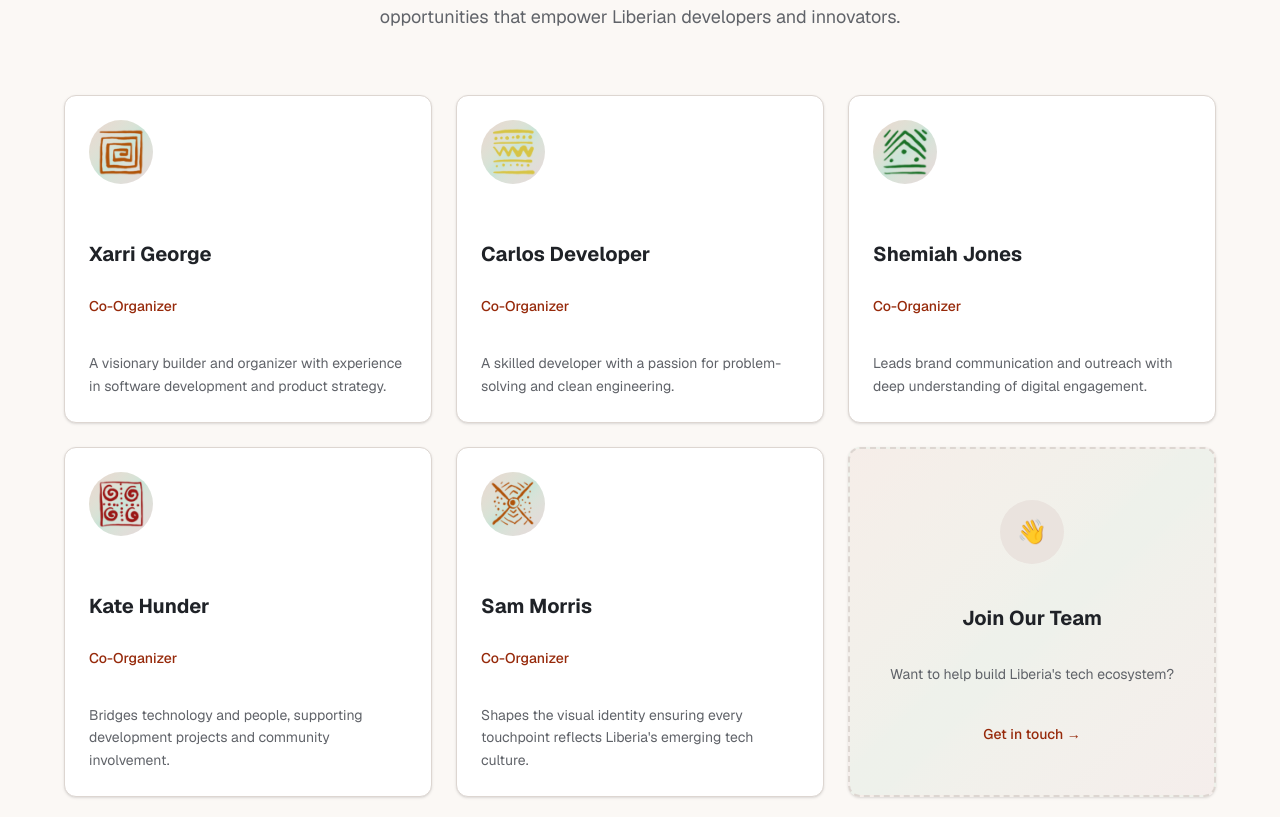
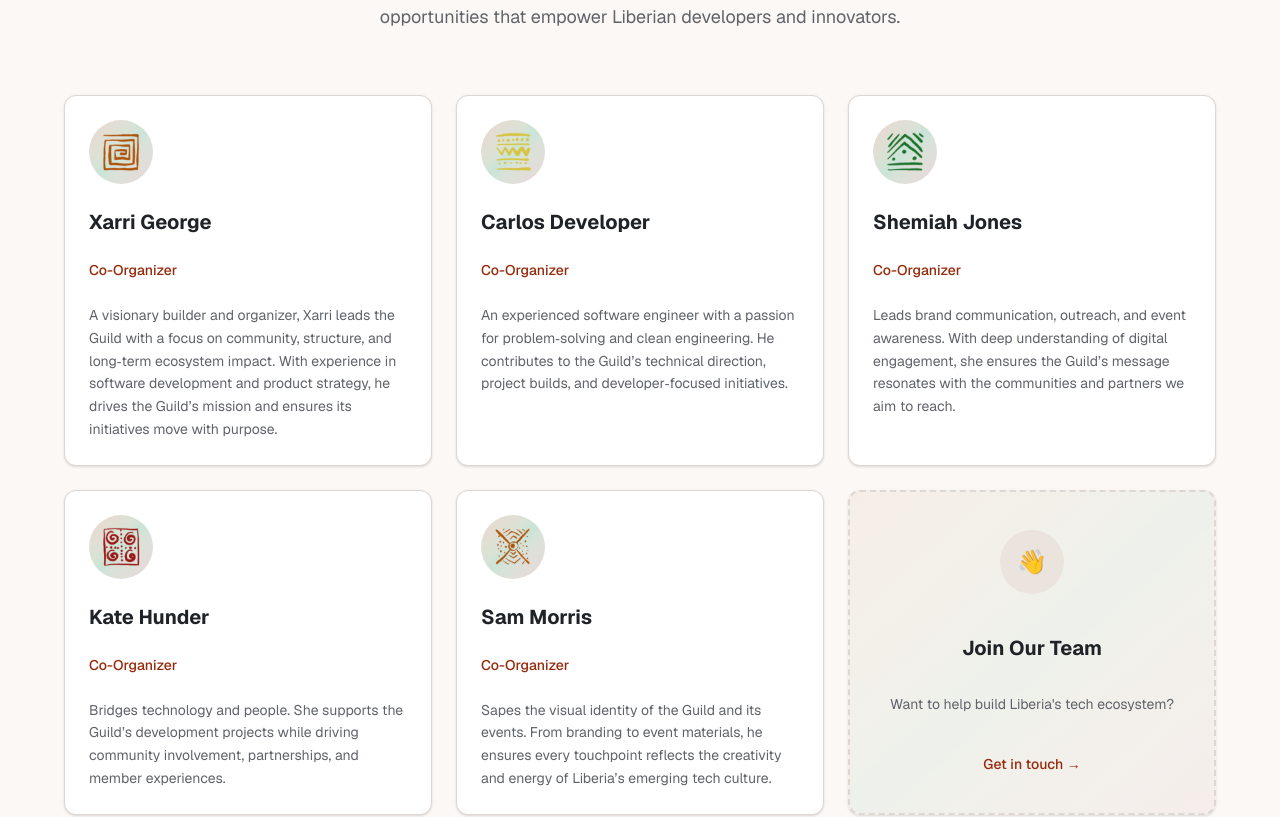
Before and after one commit to xarrijorge/kolokwa, a Next.js app: page / in a window 1280 px wide. Shown: the part 4181-4998 px from the top of the page. Built offline with nearby package versions, Linux system fonts and the light colour scheme.

Commit message:
Cleaned up margin on team section

```diff
--- a/components/team.tsx
+++ b/components/team.tsx
@@ -4,31 +4,31 @@ const team = [
   {
     name: "Xarri George",
     role: "Co-Organizer",
-    description: "A visionary builder and organizer with experience in software development and product strategy.",
+    description: "A visionary builder and organizer, Xarri leads the Guild with a focus on community, structure, and long‑term ecosystem impact. With experience in software development and product strategy, he drives the Guild’s mission and ensures its initiatives move with purpose.",
     logo: "/images/pattern-1.png",
   },
   {
     name: "Carlos Developer",
     role: "Co-Organizer",
-    description: "A skilled developer with a passion for problem-solving and clean engineering.",
+    description: "An experienced software engineer with a passion for problem‑solving and clean engineering. He contributes to the Guild’s technical direction, project builds, and developer‑focused initiatives.",
     logo: "/images/pattern-2.png",
   },
   {
     name: "Shemiah Jones",
     role: "Co-Organizer",
-    description: "Leads brand communication and outreach with deep understanding of digital engagement.",
+    description: "Leads brand communication, outreach, and event awareness. With deep understanding of digital engagement, she ensures the Guild’s message resonates with the communities and partners we aim to reach.",
     logo: "/images/pattern-3.png",
   },
   {
     name: "Kate Hunder",
     role: "Co-Organizer",
-    description: "Bridges technology and people, supporting development projects and community involvement.",
+    description: "Bridges technology and people. She supports the Guild’s development projects while driving community involvement, partnerships, and member experiences.",
     logo: "/images/pattern-4.png",
   },
   {
     name: "Sam Morris",
     role: "Co-Organizer",
-    description: "Shapes the visual identity ensuring every touchpoint reflects Liberia's emerging tech culture.",
+    description: "Sapes the visual identity of the Guild and its events. From branding to event materials, he ensures every touchpoint reflects the creativity and energy of Liberia’s emerging tech culture.",
     logo: "/images/pattern-5.png",
   },
 ]
@@ -45,11 +45,11 @@ export function Team() {
           </p>
         </div>
 
-        <div className="grid md:grid-cols-2 lg:grid-cols-3 gap-6 mb-12">
+        <div className="grid md:grid-cols-2 lg:grid-cols-3 gap-6 mb-8">
           {team.map((member, index) => (
             <Card key={index} className="p-6 hover:border-primary transition-colors">
-              <div className="mb-4">
-                <div className="w-16 h-16 rounded-full bg-gradient-to-br from-primary/20 via-secondary/20 to-accent/20 flex items-center justify-center mb-4 p-2">
+              <div >
+                <div className="w-16 h-16 rounded-full bg-gradient-to-br from-primary/20 via-secondary/20 to-accent/20 flex items-center justify-center4 p-3">
                   <img
                     src={member.logo || "/placeholder.svg"}
                     alt={`${member.name} pattern`}
@@ -57,8 +57,8 @@ export function Team() {
                   />
                 </div>
               </div>
-              <h3 className="text-xl font-bold mb-1">{member.name}</h3>
-              <div className="text-sm font-medium text-primary mb-3">{member.role}</div>
+              <h3 className="text-xl font-bold">{member.name}</h3>
+              <div className="text-sm font-medium text-primary">{member.role}</div>
               <p className="text-sm text-muted-foreground leading-relaxed">{member.description}</p>
             </Card>
           ))}
@@ -70,7 +70,7 @@ export function Team() {
             </div>
             <h3 className="text-xl font-bold mb-2">Join Our Team</h3>
             <p className="text-sm text-muted-foreground mb-4">Want to help build Liberia's tech ecosystem?</p>
-            <a href="#contact" className="text-sm font-medium text-primary hover:underline">
+            <a href="/contact" className="text-sm font-medium text-primary hover:underline">
               Get in touch →
             </a>
           </Card>
```
